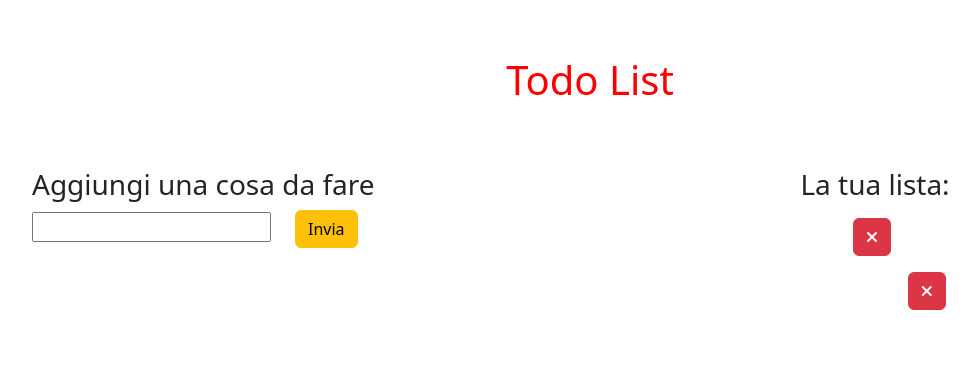
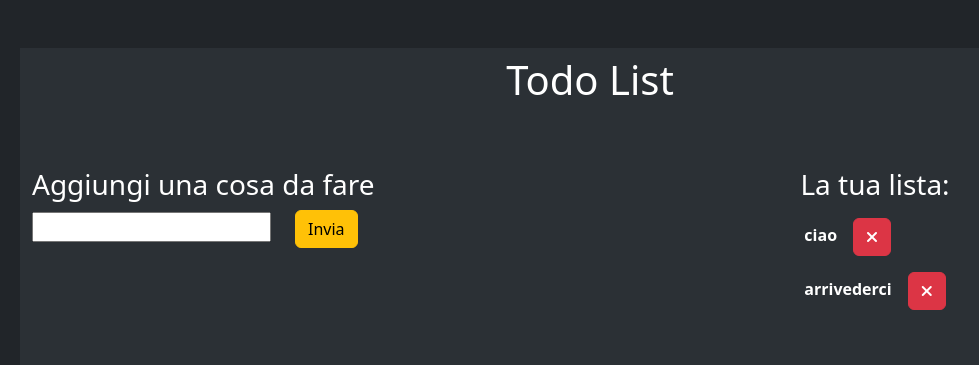
Before and after one commit to Plvmmu10/php-todo-list-json, a PHP site: page / in a window 1280 px wide. Shown: the top 365 px of the page, without its empty margins (50-1029 px from the left). Run offline with PHP 8.4, Linux system fonts and the light colour scheme; some libraries are stand-ins or nearby versions.

Commit message:
some style

```diff
--- a/style.css
+++ b/style.css
@@ -1,3 +1,17 @@
-h1 {
-    color: red;
+body {
+    background-color: #212529;
 }
+
+.container {
+    background-color: #2b3035;
+    color: white;
+}
+
+.complete {
+    text-decoration: line-through;
+    background-color: green !important;
+}
+
+li {
+    cursor: pointer;
+}
```
